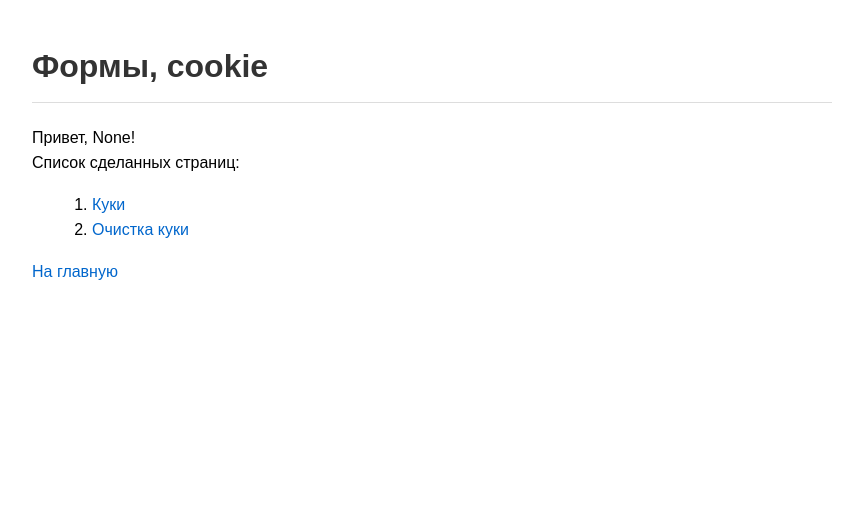
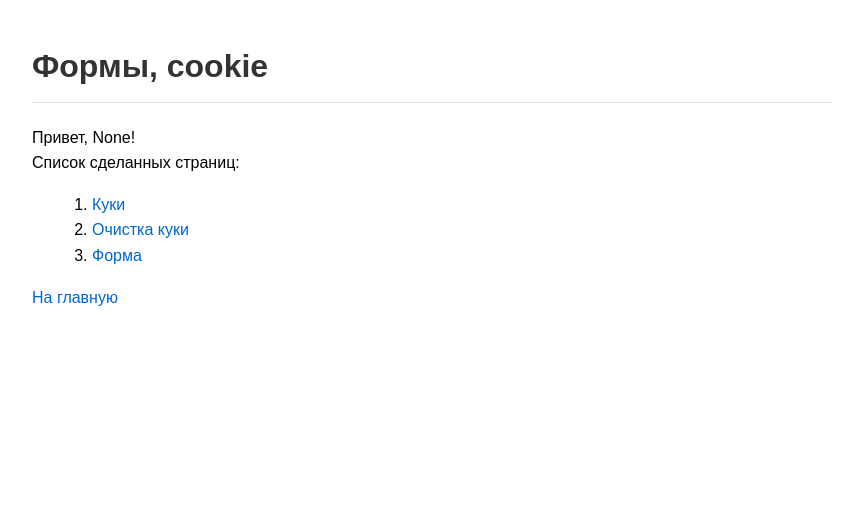
Before and after one commit to Tanya060323/web-back-labs, a Flask app: page /lab3/ in a window 1280 px wide. Shown: the part 48-557 px from the top of the page, without its empty margins (208-1071 px from the left). Run offline with Flask 3, Linux system fonts and the light colour scheme.

Commit message:
Корректировка пола

```diff
--- a/templates/lab3/form1.html
+++ b/templates/lab3/form1.html
@@ -10,7 +10,7 @@
     <h2>Добро пожаловать на наш сайт!</h2>
 
     <div>ваш возраст: {{ age }}</div>
-    <div>ваш пол: {{ sex }}</div>
+    <div>ваш пол: {{ 'мужской' if sex == 'male' else 'женский'}}</div>
     <div>
         <a href="/lab3/form1">Заново</a>
     </div>
--- a/templates/lab3/lab3.html
+++ b/templates/lab3/lab3.html
@@ -15,5 +15,8 @@
         <li>
             <a href="/lab3/del_cookie">Очистка куки</a>
         </li>
+        <li>
+            <a href="/lab3/form1">Форма</a>
+        </li>
     </ol>
 {% endblock %}
```
